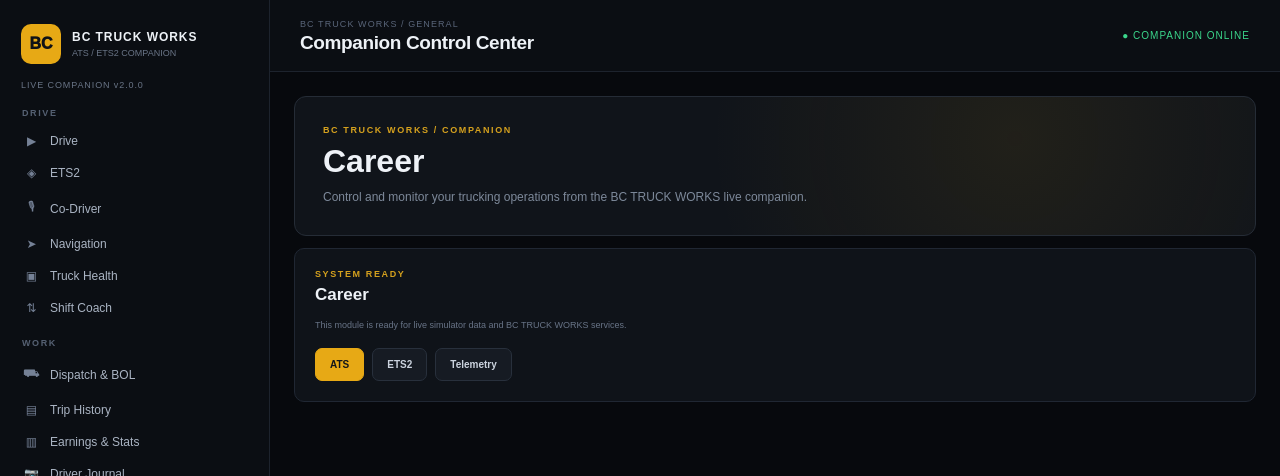
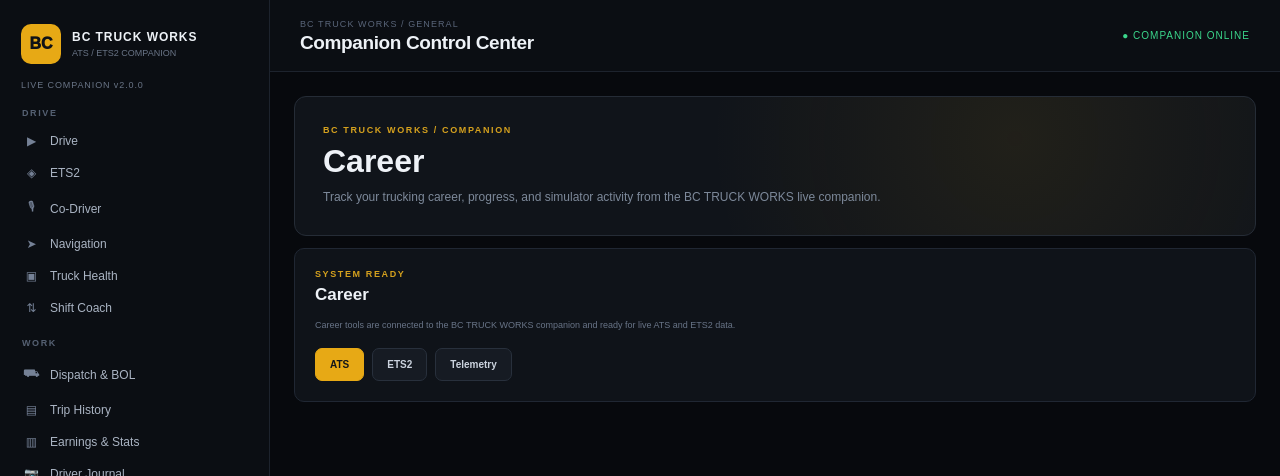
Before and after one commit to dospatch/truckWorks, a Next.js app in the folder apps/web/: page /companion/career in a window 1280 px wide. Shown: the top 476 px of the page. Built offline with nearby package versions, Linux system fonts and the light colour scheme.

Commit message:
fix: trigger clean companion production build

```diff
--- a/apps/web/app/companion/career/page.tsx
+++ b/apps/web/app/companion/career/page.tsx
@@ -1,3 +1,40 @@
 import Link from "next/link";
 import { CompanionShell } from "../../components/CompanionShell";
-export default function Page(){return <CompanionShell game="GENERAL"><div className="companion-content"><div className="tool-page-hero"><div className="eyebrow">BC TRUCK WORKS / COMPANION</div><h2>Career</h2><p>Control and monitor your trucking operations from the BC TRUCK WORKS live companion.</p></div><section className="panel"><div className="eyebrow">SYSTEM READY</div><h3>Career</h3><p className="muted">This module is ready for live simulator data and BC TRUCK WORKS services.</p><div className="tool-page-actions"><Link className="panel-button" href="/ats">ATS</Link><Link className="panel-button secondary" href="/ets2">ETS2</Link><Link className="panel-button secondary" href="/dashboard/telemetry">Telemetry</Link></div></section></div></CompanionShell>}
+
+export default function Page() {
+  return (
+    <CompanionShell game="GENERAL">
+      <div className="companion-content">
+        <div className="tool-page-hero">
+          <div className="eyebrow">BC TRUCK WORKS / COMPANION</div>
+          <h2>Career</h2>
+          <p>
+            Track your trucking career, progress, and simulator activity from the
+            BC TRUCK WORKS live companion.
+          </p>
+        </div>
+
+        <section className="panel">
+          <div className="eyebrow">SYSTEM READY</div>
+          <h3>Career</h3>
+          <p className="muted">
+            Career tools are connected to the BC TRUCK WORKS companion and ready
+            for live ATS and ETS2 data.
+          </p>
+
+          <div className="tool-page-actions">
+            <Link className="panel-button" href="/ats">
+              ATS
+            </Link>
+            <Link className="panel-button secondary" href="/ets2">
+              ETS2
+            </Link>
+            <Link className="panel-button secondary" href="/dashboard/telemetry">
+              Telemetry
+            </Link>
+          </div>
+        </section>
+      </div>
+    </CompanionShell>
+  );
+}
```
